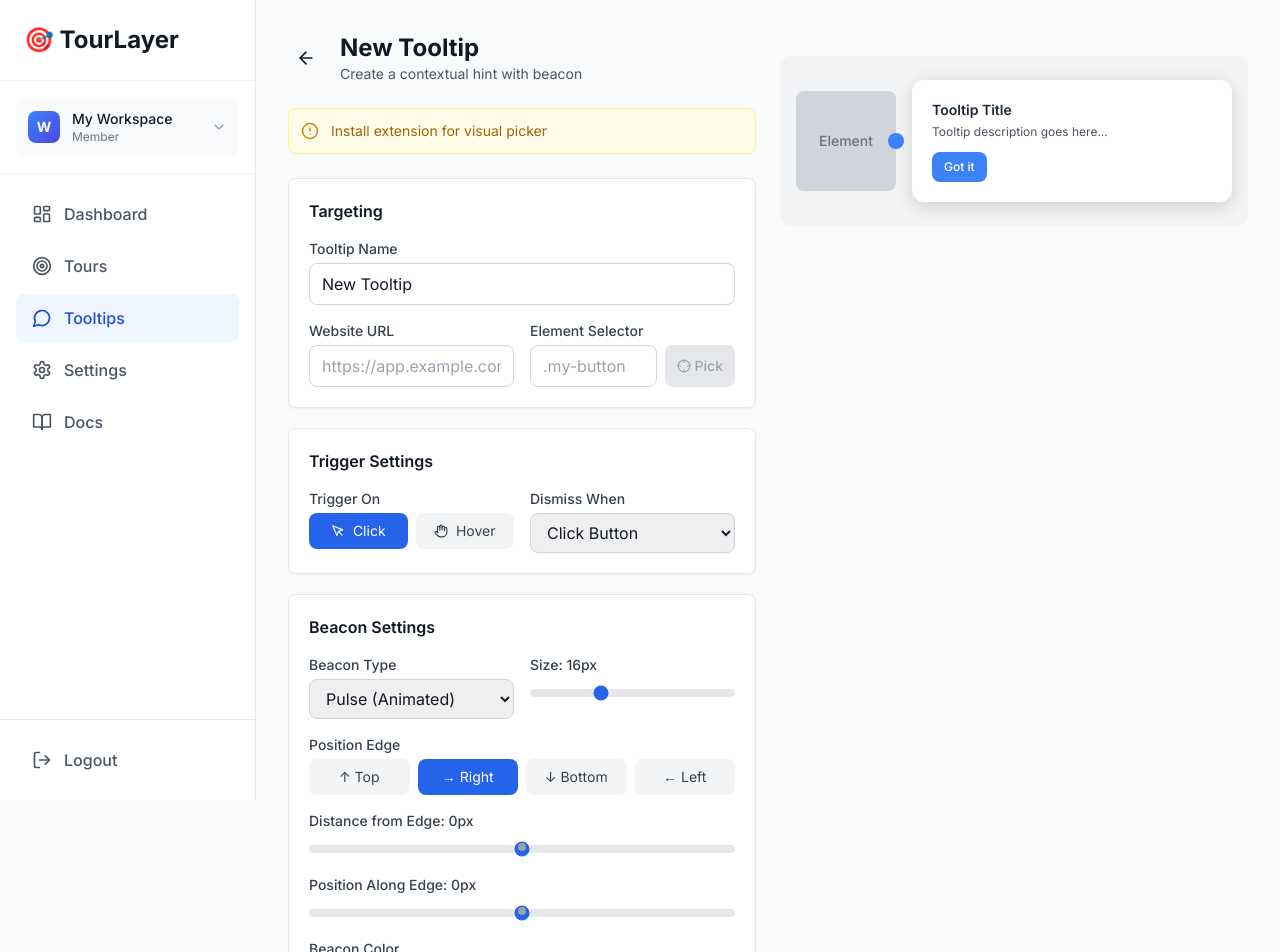
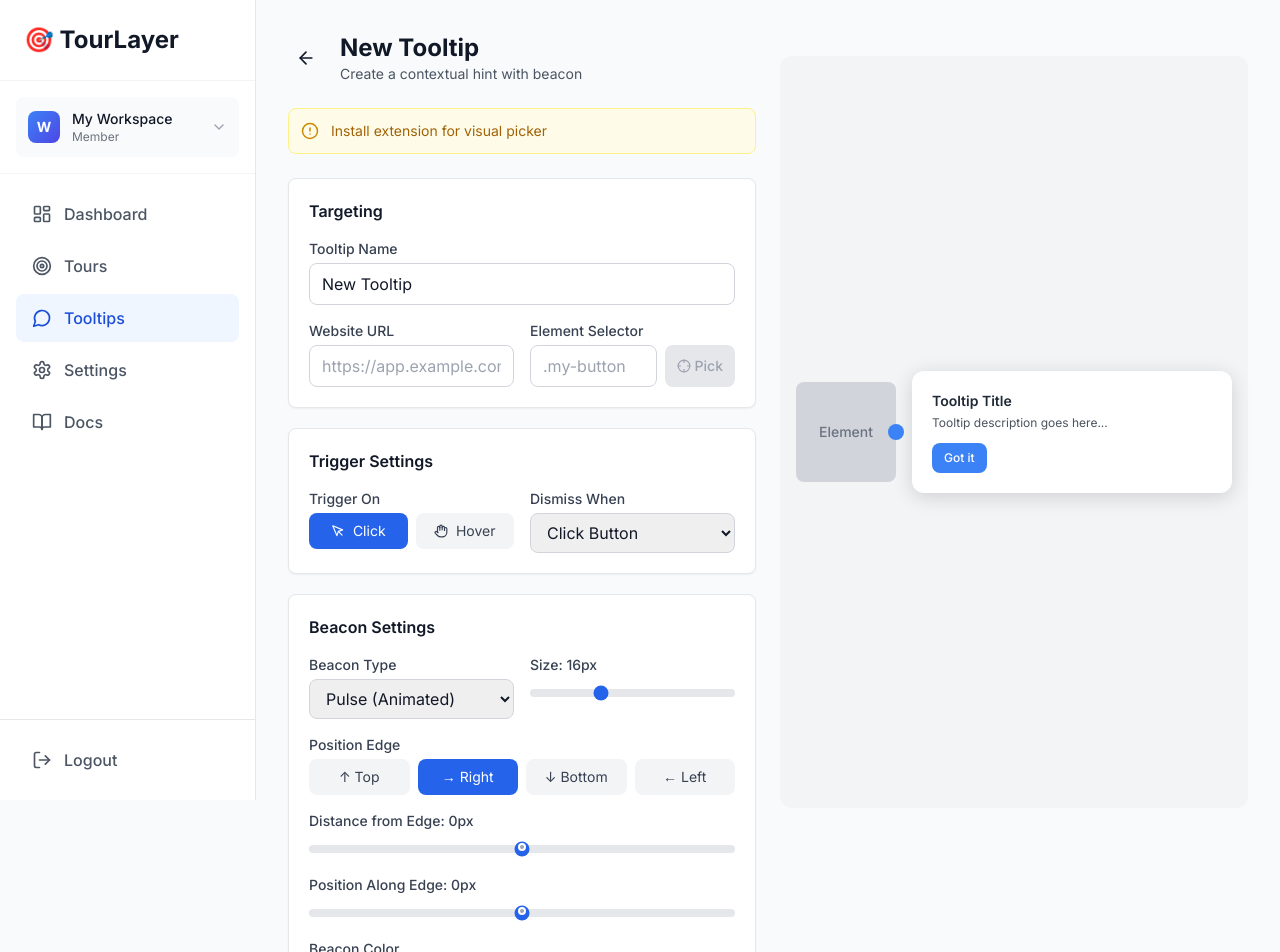
Before and after one commit to andreycretsu/plg-tour, a Next.js app in the folder web/: page /tooltips/new in a window 1280 px wide. Shown: the top 952 px of the page. Built offline with nearby package versions, Linux system fonts and the light colour scheme.

Commit message:
Fix slider center dots and preview height
- Positioned center indicator dots centered on slider track
- Added white border to center indicator dots
- Made preview sticky with full viewport height
- Removed Math.min cap on cardWidth in preview

```diff
--- a/web/app/tooltips/[id]/page.tsx
+++ b/web/app/tooltips/[id]/page.tsx
@@ -572,7 +572,10 @@ export default function EditTooltipPage() {
                   className="w-full h-2 bg-gray-200 rounded-lg appearance-none cursor-pointer accent-blue-600"
                 />
                 {/* Center indicator dot at 0 */}
-                <div className="absolute top-1/2 left-1/2 -translate-x-1/2 -translate-y-1/2 w-2 h-2 bg-gray-400 rounded-full pointer-events-none" />
+                <div
+                  className="absolute left-1/2 -translate-x-1/2 w-2 h-2 bg-gray-400 rounded-full pointer-events-none border-2 border-white"
+                  style={{ top: '50%', transform: 'translate(-50%, -50%)' }}
+                />
               </div>
             </div>
 
@@ -594,7 +597,10 @@ export default function EditTooltipPage() {
                   className="w-full h-2 bg-gray-200 rounded-lg appearance-none cursor-pointer accent-blue-600"
                 />
                 {/* Center indicator dot */}
-                <div className="absolute top-1/2 left-1/2 -translate-x-1/2 -translate-y-1/2 w-2 h-2 bg-gray-400 rounded-full pointer-events-none" />
+                <div
+                  className="absolute left-1/2 -translate-x-1/2 w-2 h-2 bg-gray-400 rounded-full pointer-events-none border-2 border-white"
+                  style={{ top: '50%', transform: 'translate(-50%, -50%)' }}
+                />
               </div>
             </div>
 
@@ -912,12 +918,12 @@ export default function EditTooltipPage() {
 
         {/* Right Column - Preview */}
         <div className="flex-1 min-w-[400px]">
-          <div className="sticky top-0 h-screen py-6">
+          <div className="sticky top-0 h-screen py-6 flex flex-col">
             {/* Preview Area */}
             {showPreview && (
               <div
-                className="rounded-xl p-6 flex-1 flex items-center justify-center"
-                style={{ backgroundColor: '#f3f4f6' }}
+                className="rounded-xl p-6 flex-1 flex items-center justify-center h-full"
+                style={{ backgroundColor: '#f3f4f6', minHeight: 'calc(100vh - 48px)' }}
               >
                 {/* Preview Layout - changes based on edge */}
                 <div className={`flex items-center justify-center gap-4`}
@@ -946,7 +952,7 @@ export default function EditTooltipPage() {
                   <div
                     className="flex-shrink-0"
                     style={{
-                      width: Math.min(cardWidth, 320),
+                      width: cardWidth,
                       backgroundColor: cardBgColor,
                       color: cardTextColor,
                       borderRadius: cardBorderRadius,
--- a/web/app/tooltips/new/page.tsx
+++ b/web/app/tooltips/new/page.tsx
@@ -459,7 +459,10 @@ export default function NewTooltipPage() {
                   className="w-full h-2 bg-gray-200 rounded-lg appearance-none cursor-pointer accent-blue-600"
                 />
                 {/* Center indicator dot at 0 */}
-                <div className="absolute top-1/2 left-1/2 -translate-x-1/2 -translate-y-1/2 w-2 h-2 bg-gray-400 rounded-full pointer-events-none" />
+                <div
+                  className="absolute left-1/2 -translate-x-1/2 w-2 h-2 bg-gray-400 rounded-full pointer-events-none border-2 border-white"
+                  style={{ top: '50%', transform: 'translate(-50%, -50%)' }}
+                />
               </div>
             </div>
 
@@ -481,7 +484,10 @@ export default function NewTooltipPage() {
                   className="w-full h-2 bg-gray-200 rounded-lg appearance-none cursor-pointer accent-blue-600"
                 />
                 {/* Center indicator dot */}
-                <div className="absolute top-1/2 left-1/2 -translate-x-1/2 -translate-y-1/2 w-2 h-2 bg-gray-400 rounded-full pointer-events-none" />
+                <div
+                  className="absolute left-1/2 -translate-x-1/2 w-2 h-2 bg-gray-400 rounded-full pointer-events-none border-2 border-white"
+                  style={{ top: '50%', transform: 'translate(-50%, -50%)' }}
+                />
               </div>
             </div>
 
@@ -804,12 +810,12 @@ export default function NewTooltipPage() {
 
         {/* Right Column - Preview */}
         <div className="flex-1 min-w-[400px]">
-          <div className="sticky top-0 h-screen py-6">
+          <div className="sticky top-0 h-screen py-6 flex flex-col">
             {/* Preview Area */}
             {showPreview && (
               <div
-                className="rounded-xl p-6 flex-1 flex items-center justify-center"
-                style={{ backgroundColor: '#f3f4f6' }}
+                className="rounded-xl p-6 flex-1 flex items-center justify-center h-full"
+                style={{ backgroundColor: '#f3f4f6', minHeight: 'calc(100vh - 48px)' }}
               >
                 {/* Preview Layout - changes based on edge */}
                 <div className={`flex items-center justify-center gap-4 ${
@@ -840,7 +846,7 @@ export default function NewTooltipPage() {
                   <div
                     className="flex-shrink-0"
                     style={{
-                      width: Math.min(cardWidth, 320),
+                      width: cardWidth,
                       backgroundColor: cardBgColor,
                       color: cardTextColor,
                       borderRadius: cardBorderRadius,
--- a/web/app/tours/new/page.tsx
+++ b/web/app/tours/new/page.tsx
@@ -789,8 +789,8 @@ export default function NewTourPage() {
           <div className="sticky top-0 h-screen py-6 flex flex-col">
             {activeStep ? (
               <div
-                className="rounded-xl p-6 flex-1 flex items-center justify-center"
-                style={{ backgroundColor: '#f3f4f6' }}
+                className="rounded-xl p-6 flex-1 flex items-center justify-center h-full"
+                style={{ backgroundColor: '#f3f4f6', minHeight: 'calc(100vh - 48px)' }}
               >
                 {/* Preview Layout - changes based on placement */}
                 <div
```
